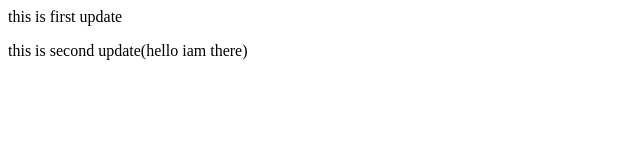
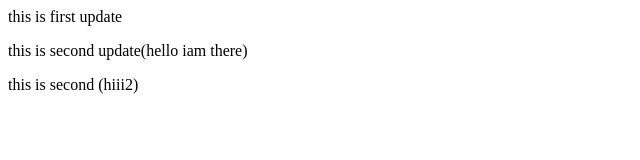
Before and after one commit to Aoaoamakal/samplerepository, a plain HTML site: page index.html in a window 1280 px wide. Shown: the whole page, without its empty margins (0-640 px from the left). Drawn offline with Linux system fonts and the light colour scheme.

Commit message:
this is sub-branch updated

```diff
--- a/index.html
+++ b/index.html
@@ -1,2 +1,3 @@
 <p>this is first update </p>
 <p>this is second update(hello iam there)</p>
+<p>this is second (hiii2)</p>
```
